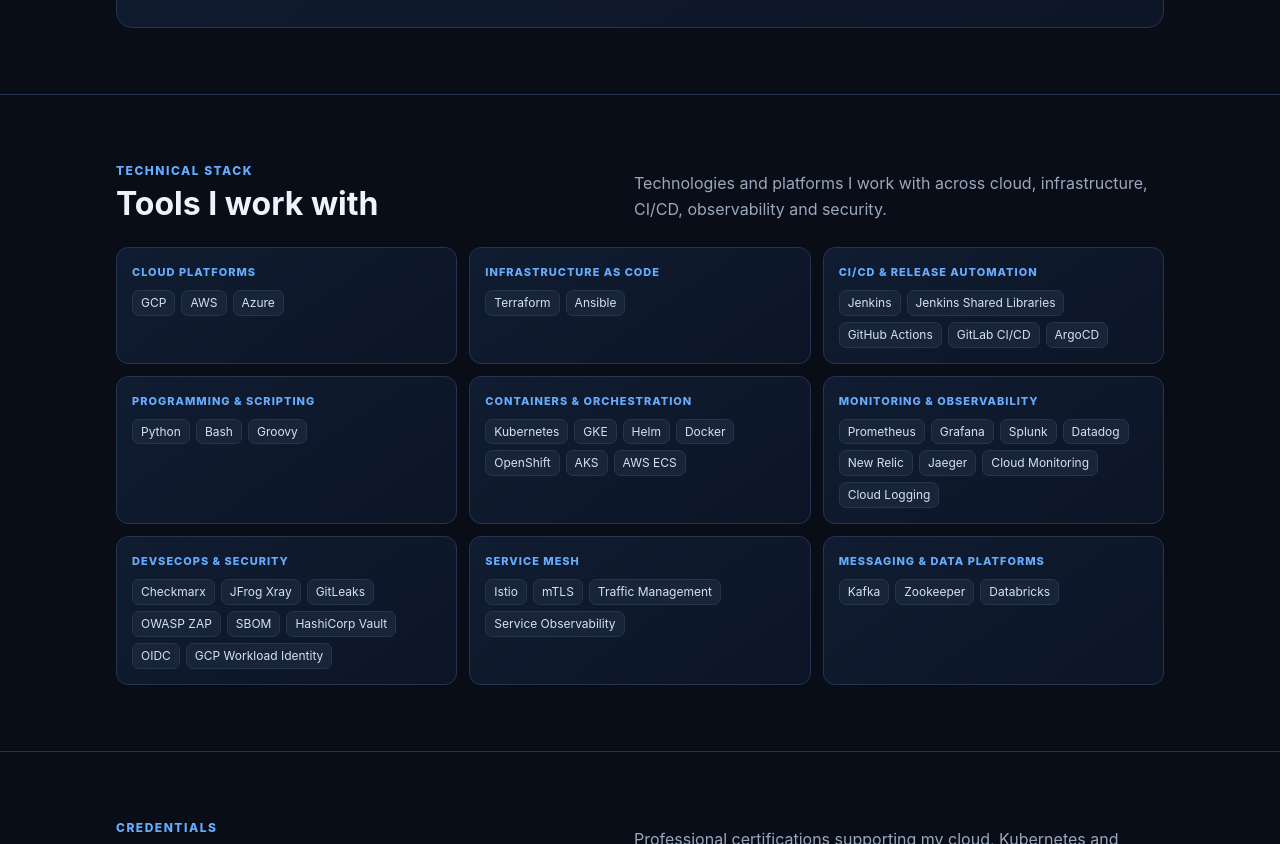
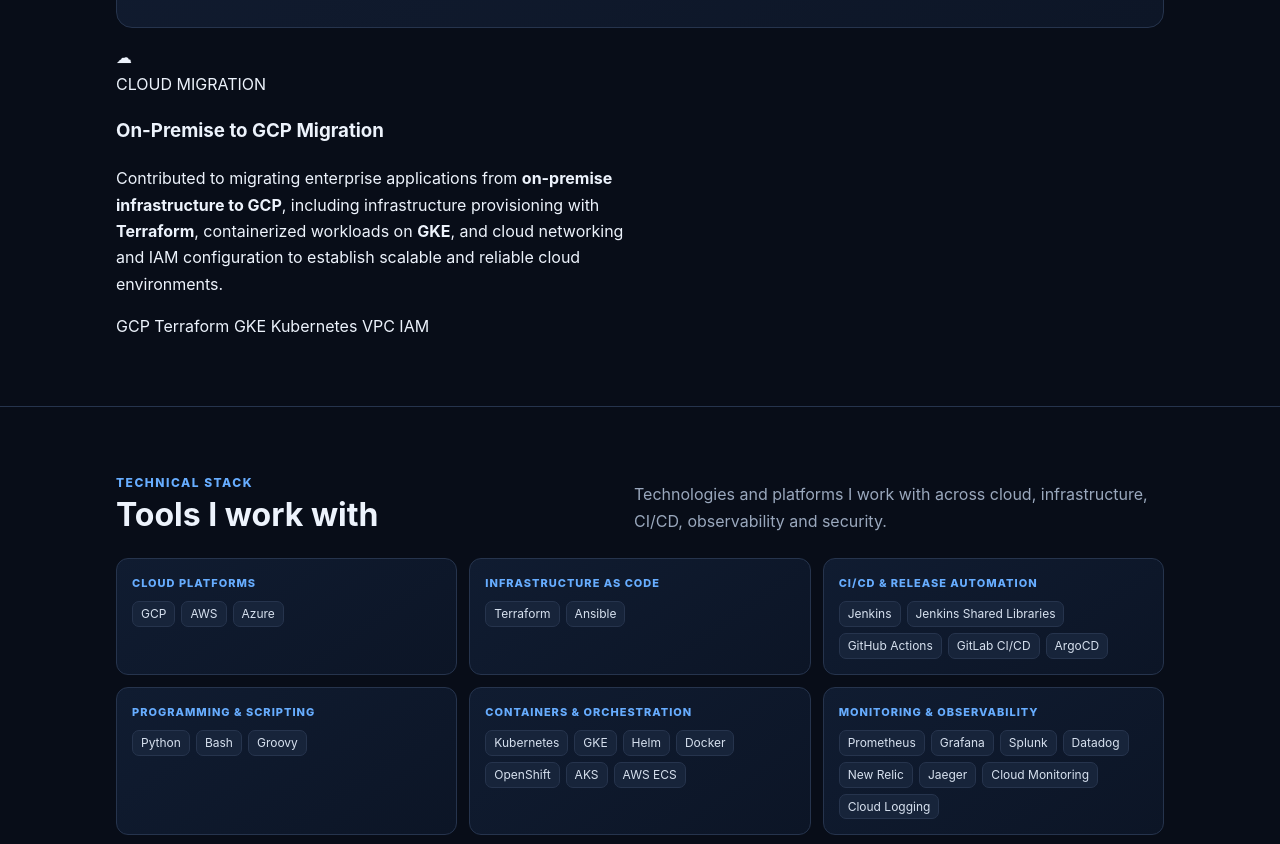
Before and after one commit to nvrakesh17/nvrakesh17.github.io, a plain HTML site: page index.html in a window 1280 px wide. Shown: the part 4199-5043 px from the top of the page. Drawn offline with Linux system fonts and the light colour scheme.

Commit message:
updated migration

```diff
--- a/index.html
+++ b/index.html
@@ -139,6 +139,34 @@
     <article class="arch"><h3>Jenkins → GitHub Actions</h3><p>Modernizing existing CI/CD capabilities while retaining reusable delivery patterns.</p><img src="diagrams/cicd-modernization.svg" alt="CI/CD modernization architecture"></article>
     <article class="arch"><h3>Terraform Cloud Automation</h3><p>Git-driven infrastructure automation with cloud identity and governance controls.</p><img src="diagrams/cloud-platform.svg" alt="Cloud platform automation architecture"></article>
     <article class="arch wide"><h3>Kubernetes Application Delivery</h3><p>Container build, Helm packaging and multi-environment Kubernetes delivery.</p><img src="diagrams/kubernetes-delivery.svg" alt="Kubernetes delivery architecture"></article>
+    <!-- GCP Migration -->
+    <article class="architecture-card">
+      <div class="architecture-icon">☁</div>
+
+      <div class="architecture-content">
+        <div class="architecture-label">CLOUD MIGRATION</div>
+
+        <h3>On-Premise to GCP Migration</h3>
+
+        <p>
+          Contributed to migrating enterprise applications from
+          <strong>on-premise infrastructure to GCP</strong>, including
+          infrastructure provisioning with <strong>Terraform</strong>,
+          containerized workloads on <strong>GKE</strong>, and cloud
+          networking and IAM configuration to establish scalable and
+          reliable cloud environments.
+        </p>
+
+        <div class="architecture-tags">
+          <span>GCP</span>
+          <span>Terraform</span>
+          <span>GKE</span>
+          <span>Kubernetes</span>
+          <span>VPC</span>
+          <span>IAM</span>
+        </div>
+      </div>
+    </article>
   </div>
 </div>
 </section>
```
